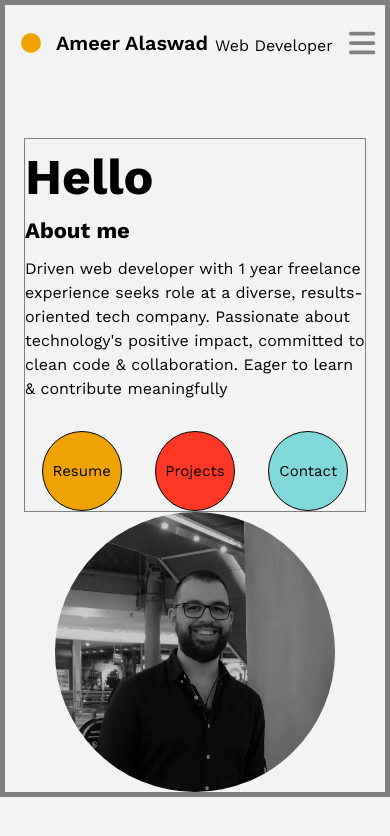
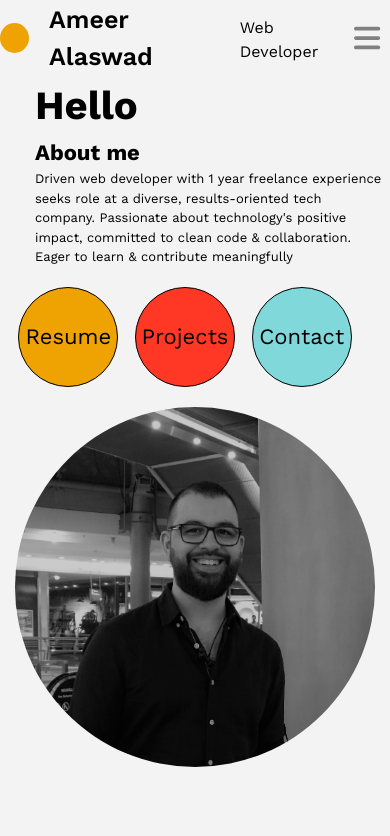
Before and after one commit to NagIbrahim/A-Profile, a React (Create React App) app: page /home in a window 390 px wide. Shown: the top 836 px of the page. Built offline with nearby package versions, Linux system fonts and the light colour scheme.

Commit message:
adjust navbar style

```diff
--- a/src/App.css
+++ b/src/App.css
@@ -1,6 +1,6 @@
 
 .app{
-  border:5px solid grey;
+  /*border:5px solid grey;*/
   background-color: transparent;
   /*min-height: fit-content;*/
 }
--- a/src/App.js
+++ b/src/App.js
@@ -13,7 +13,7 @@ function App() {
   return (
 
       <Router>
-      <div  className="app">
+      <div  className="app" >
       <NavBar/>
         <Routes>
           <Route path="/home" element={<Home />} />
--- a/src/components/NavBar.js
+++ b/src/components/NavBar.js
@@ -24,9 +24,9 @@ export function NavBar() {
          <div id='h-left'>
           <div id="h">
 
-           <Link  to ="/home">
+          {/* <Link  to ="/home">
                  A
-            </Link>
+               </Link>*/}
           </div>
            <div>
            <Link id="h-n" to ="/home">
--- a/src/components/banner.css
+++ b/src/components/banner.css
@@ -1,55 +1,50 @@
 .about {
     width:100%;
+    height: 100%;
     display: flex;
     justify-content: center;
     align-items: center;
-    /*border:2px solid red;*/
-    height: 100%;
-    margin-top:50px;
   }
   img {
-    width: 480px;
-    height: 480px;
+    width:360px;
+    height:360px;
     object-fit: cover;
     border-radius: 50%;
     object-position: top;
+    margin-top:110px;
   }
   .about-right {
-    width: 480px;
-    border: 1px solid grey;
+    width:350px;
+    margin-top:100px;
     display: flex;
     flex-direction: column;
     justify-content: center;
     align-items: center;
-    margin-left: 35px;
-    margin-top: 100px;
-
+    margin-left:30px;
   }
   .about-right h1 {
-    font-size: 100px;
+    font-size:40px;
   }
   .about-right h4 {
     font-size: 22px;
-    margin-bottom: 10px;
-
   }
   #p-about {
-    font-size: 16px;
+    font-size: 13px;
   }
   #button-container {
     width: 100%;
     display: flex;
     justify-content: space-around;
     align-items: center;
-    margin-top: 30px;
-
+    margin-top:20px;
+    margin-right: 50px;
   }
   #button-container a {
     display: flex;
     justify-content: center;
     align-items: center;
-    width: 135px;
-    height: 135px;
+    width: 100px;
+    height: 100px;
     font-size:22px;
     text-decoration: none;
     border-radius: 50%;
@@ -76,57 +71,19 @@
     /* Change text color to black on hover */
   }
 
-  @media only screen and (max-width:1024px) {
+
+
+  @media only screen and (max-width:700px) {
+    .about {
+
+      flex-direction: column-reverse;
+    }
 
     .about-right{
-      width:370px;
+      margin-top: 0;
     }
 
     .about img{
-      width:370px;
-      height:370px;
-    }
-    #button-container a {
-      width: 100px;
-      height: 100px;
-      font-size: 15px;
+      margin-top: 20px;
     }
   }
-
-  @media only screen and (max-width:768px) {
-
-    .about-right{
-      width:320px;
-    }
-    .about-right h1 {
-      font-size: 60px;
-    }
-    .about img{
-      width:320px;
-      height:320px;
-    }
-    #button-container a {
-      width: 80px;
-      height: 80px;
-      font-size: 15px;
-    }
-  }
-
-  @media only screen and (max-width:425px) {
-    .about {
-      flex-direction: column-reverse;
-      margin-top: 0;
-    }
-    .about-right {
-      width: 90%;
-      margin: 15% 0 0 0;
-    }
-      .about-right h1 {
-        font-size: 50px;
-      }
-    .about img{
-      width:280px;
-      height:280px;
-    }
-
-  }
--- a/src/components/home.css
+++ b/src/components/home.css
@@ -6,5 +6,4 @@
     justify-content: center;
     align-items: center;
     color:black;
-    /*border:2px solid yellow*/
 }
--- a/src/components/navbar.css
+++ b/src/components/navbar.css
@@ -27,27 +27,28 @@
 }
 
 #h{
-    width:50px;
-    height:50px;
+    width:30px;
+    height:30px;
     border-radius: 50%;
     text-align: center;
+    margin-right: 20px;
     background-color:#EEA302;
 
 }
 
 #h-left a{
-    font-size:30px;
+    font-size:25px;
     font-weight:600;
 }
 
-#h a{
-    font-size:30px;
+/*#h a{
+    font-size:10px;
     color:#EEA302;
-}
+}*/
 
 #h-j{
     color:black;
-    margin-top:2%;
+    margin-top:1%;
     margin-left:2%;
 }
 
@@ -120,7 +121,7 @@
 }
 
 
-@media only screen and (max-width:768px) {
+/*@media only screen and (max-width:768px) {
     #h-right{
         width:300px;
     }
@@ -148,7 +149,7 @@
         }
 
 
-}
+}*/
 
 @media only screen and (max-width:425px) {
     #hamburger-menu {
--- a/src/index.css
+++ b/src/index.css
@@ -7,12 +7,11 @@
 }
 
 body {
-
-    /*color: #20303c;*/
     font-family: Madefor, Helvetica Neue, Helvetica, Arial, sans-serif;
     line-height: 1.5;
     font-size:16px;
-    height:fit-content;
+    /*height:fit-content; */
+    height: 100vh;
     font-family: "Work Sans", sans-serif;
     font-optical-sizing: auto;
     font-weight:400;
```
